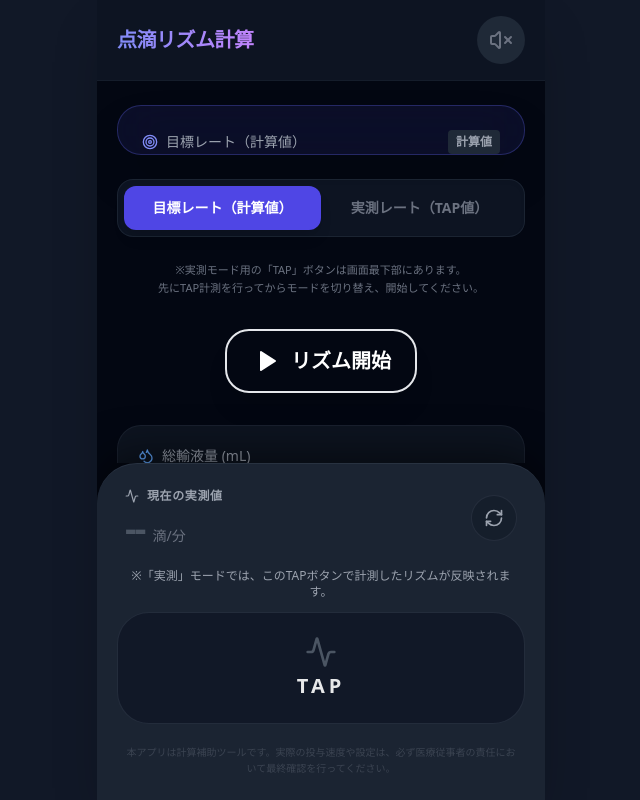
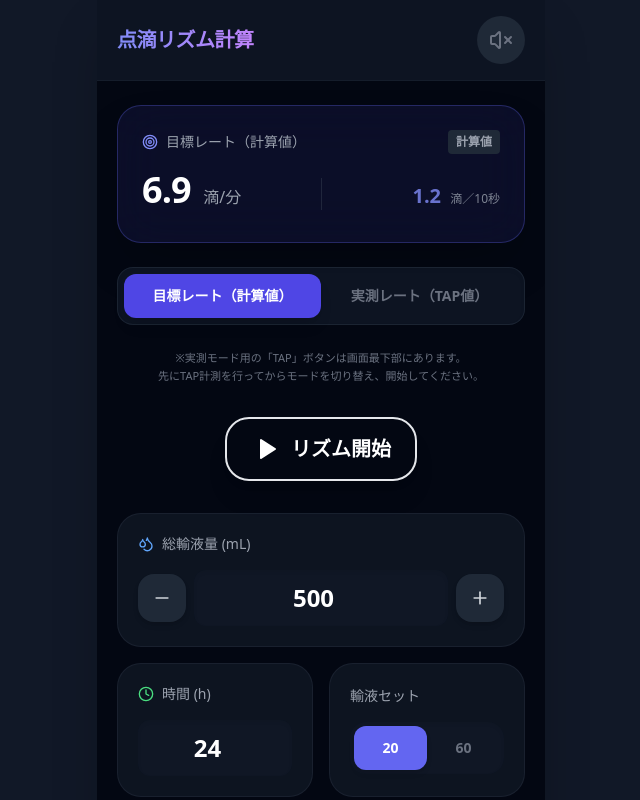
Before and after one commit to rx010aec090607pandora-alt/drip-rhythm-calc, a React (Vite) app: page / in a window 1280 px wide. Shown: the top 800 px of the page, without its empty margins (319-959 px from the left). Built offline with nearby package versions, Linux system fonts and the light colour scheme.

Commit message:
fix: restore natural page scrolling for footer

```diff
--- a/src/App.tsx
+++ b/src/App.tsx
@@ -183,7 +183,7 @@ export default function App() {
         : 'radial-gradient(circle at 50% 10%, rgba(168,85,247,0.5) 0%, transparent 70%)';
 
     return (
-        <div className={`h-[100dvh] w-full flex flex-col font-sans overflow-hidden max-w-md mx-auto relative shadow-2xl transition-colors duration-500 ${isPlaying ? 'bg-gray-900' : 'bg-gray-950'}`}>
+        <div className={`min-h-[100dvh] w-full flex flex-col font-sans overflow-x-hidden max-w-md mx-auto relative shadow-2xl transition-colors duration-500 ${isPlaying ? 'bg-gray-900' : 'bg-gray-950'}`}>
             {/* 動的グラデーション背景（フラッシュ・モード連動） */}
             <div
                 className={`absolute inset-0 pointer-events-none transition-opacity duration-150 ${flash ? 'opacity-30' : (isPlaying ? 'opacity-5' : 'opacity-0')}`}
@@ -207,7 +207,7 @@ export default function App() {
             </header>
 
             {/* メインコンテンツ */}
-            <main className="flex-1 overflow-y-auto px-5 py-6 space-y-6 relative z-10 flex flex-col">
+            <main className="flex-1 px-5 py-6 space-y-6 relative z-10 flex flex-col">
 
                 {/* === メイン情報：計算結果リズム === */}
                 <div className={`relative backdrop-blur-xl rounded-3xl p-6 border shadow-2xl overflow-hidden transition-all duration-300 ${activeMode === 'target' ? 'bg-indigo-900/20 border-indigo-500/30' : 'bg-gray-800/40 border-gray-700/50'}`}>
@@ -360,8 +360,8 @@ export default function App() {
                 <div className="h-4" /> {/* Spacer */}
             </main>
 
-            {/* === フッター固定: 片手操作用タップ計測エリア === */}
-            <div className={`flex-none relative z-20 backdrop-blur-2xl border-t p-5 pt-6 pb-safe rounded-t-[2.5rem] shadow-[0_-10px_40px_rgba(0,0,0,0.5)] transition-colors duration-300 ${activeMode === 'measured' ? 'bg-purple-900/10 border-purple-500/20' : 'bg-gray-800/90 border-gray-700/50'}`}>
+            {/* === フッター: 片手操作用タップ計測エリア (スクロール表示) === */}
+            <div className={`relative z-20 backdrop-blur-2xl border-t p-5 pt-6 pb-safe rounded-t-[2.5rem] shadow-[0_-10px_40px_rgba(0,0,0,0.5)] transition-colors duration-300 ${activeMode === 'measured' ? 'bg-purple-900/10 border-purple-500/20' : 'bg-gray-800/90 border-gray-700/50'}`}>
 
                 {/* フラッシュ用トップボーダー（実測モード時） */}
                 <div className={`absolute top-0 left-0 w-full h-1 rounded-t-[2.5rem] transition-colors duration-100 ${flash && activeMode === 'measured' ? 'bg-purple-400 shadow-[0_0_20px_rgba(168,85,247,1)]' : 'bg-transparent'}`} />
```
Also changed, not shown: 2 other files (tests, documents, lock files or other folders).
